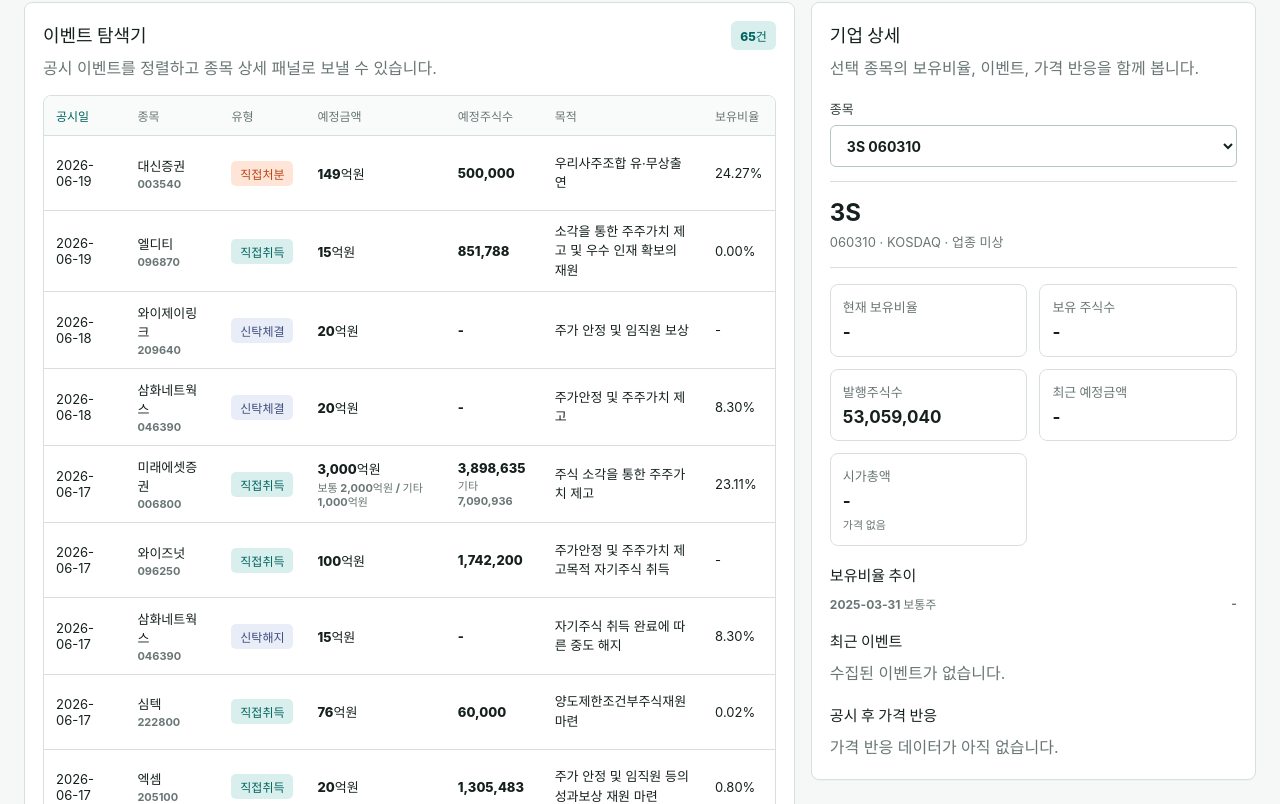
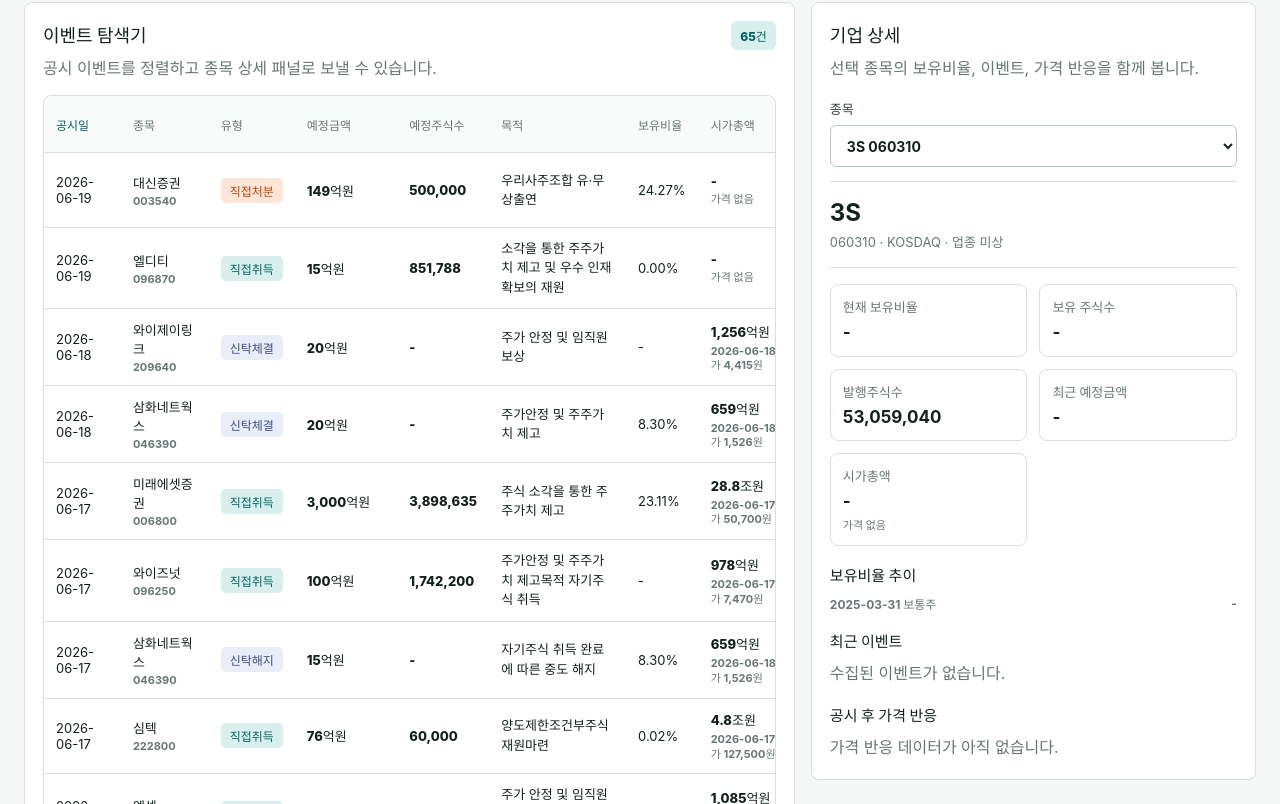
Before and after one commit to ducklove/buybacks, a React (Vite) app: page / in a window 1280 px wide. Shown: the part 1036-1840 px from the top of the page. Built offline with nearby package versions, Linux system fonts and the light colour scheme.

Commit message:
Show planned acquisition stake

```diff
--- a/src/components/CompanyDetail.tsx
+++ b/src/components/CompanyDetail.tsx
@@ -15,7 +15,7 @@
   formatPercent,
   formatSignedPercent
 } from "../utils/format";
-import { latestMarketCap } from "../utils/marketCap";
+import { latestMarketCap, marketCapFrom, plannedAcquisitionStake } from "../utils/marketCap";
 import { dedupeHoldingTimeline, latestPriceMap } from "../utils/metrics";
 import { displayRelativeReaction, displaySimpleReaction } from "../utils/priceReactions";
 
@@ -166,7 +166,10 @@
                 <span className={`event-chip event-${event.event_type}`}>
                   {EVENT_TYPE_LABELS[event.event_type]}
                 </span>
-                <p>{event.purpose ?? event.raw_report_name ?? "목적 데이터 없음"}</p>
+                <div className="event-timeline-copy">
+                  <p>{event.purpose ?? event.raw_report_name ?? "목적 데이터 없음"}</p>
+                  <EventDetailLines event={event} />
+                </div>
               </li>
             ))}
           </ol>
@@ -214,6 +217,37 @@
   return latestSnapshots.find(isCommonHolding) ?? latestSnapshots[latestSnapshots.length - 1];
 }
 
+function EventDetailLines({ event }: { event: EnrichedEvent }) {
+  const details = eventDetailLines(event);
+  if (details.length === 0) {
+    return null;
+  }
+  return <small>{details.join(" · ")}</small>;
+}
+
+function eventDetailLines(event: EnrichedEvent) {
+  const lines: string[] = [];
+  if (event.planned_amount_common_krw != null || event.planned_amount_other_krw != null) {
+    lines.push(
+      `예정금액 보통 ${formatKRW(event.planned_amount_common_krw ?? event.planned_amount_krw)} / 기타 ${formatKRW(
+        event.planned_amount_other_krw
+      )}`
+    );
+  }
+  if (event.planned_shares_other !== null) {
+    lines.push(
+      `예정주식수 보통 ${formatNumber(event.planned_shares_common)} / 기타 ${formatNumber(event.planned_shares_other)}`
+    );
+  }
+
+  const marketCap = marketCapFrom(event.latestPrice ?? event.priceReaction, event.holding);
+  const stake = plannedAcquisitionStake(event.event_type, event.planned_amount_krw, marketCap.amount);
+  if (stake !== null) {
+    lines.push(`예정취득지분 ${formatPercent(stake, 2)}`);
+  }
+  return lines;
+}
+
 function isCommonHolding(snapshot: TreasuryHoldingSnapshot) {
   const stockKind = snapshot.stock_kind.toLowerCase();
   return stockKind.includes("\uBCF4\uD1B5") || stockKind.includes("common");
--- a/src/components/EventTable.tsx
+++ b/src/components/EventTable.tsx
@@ -10,7 +10,7 @@
   formatPercent,
   formatSignedPercent
 } from "../utils/format";
-import { marketCapFrom } from "../utils/marketCap";
+import { marketCapFrom, plannedAcquisitionStake } from "../utils/marketCap";
 import {
   displayReactionValue,
   displayRelativeReaction,
@@ -23,7 +23,7 @@
   onSelectStock: (stockCode: string) => void;
 }
 
-type SortKey = "date" | "company" | "amount" | "marketCap" | "reaction";
+type SortKey = "date" | "company" | "amount" | "stake" | "marketCap" | "reaction";
 
 export function EventTable({ events, selectedStockCode, onSelectStock }: EventTableProps) {
   const [sortKey, setSortKey] = useState<SortKey>("date");
@@ -43,6 +43,9 @@
           ((marketCapFrom(a.latestPrice ?? a.priceReaction, a.holding).amount ?? -1) -
             (marketCapFrom(b.latestPrice ?? b.priceReaction, b.holding).amount ?? -1))
         );
+      }
+      if (sortKey === "stake") {
+        return direction * (plannedStakeValue(a) - plannedStakeValue(b));
       }
       return direction * ((displayReactionValue(a.priceReaction) ?? -99) - (displayReactionValue(b.priceReaction) ?? -99));
     });
@@ -87,6 +90,9 @@
               <SortableHeader active={sortKey === "marketCap"} onClick={() => changeSort("marketCap")}>
                 시가총액
               </SortableHeader>
+              <SortableHeader active={sortKey === "stake"} onClick={() => changeSort("stake")}>
+                예정취득지분
+              </SortableHeader>
               <SortableHeader active={sortKey === "reaction"} onClick={() => changeSort("reaction")}>
                 가격반응
               </SortableHeader>
@@ -129,6 +135,9 @@
                     <MarketCapCell event={event} />
                   </td>
                   <td>
+                    <PlannedStakeCell event={event} />
+                  </td>
+                  <td>
                     <PriceReactionCell event={event} />
                   </td>
                   <td>
@@ -151,16 +160,9 @@
 }
 
 function AmountBreakdown({ event }: { event: EnrichedEvent }) {
-  const commonAmount = event.planned_amount_common_krw ?? event.planned_amount_krw;
-  const otherAmount = event.planned_amount_other_krw ?? null;
   return (
     <div className="stacked-value">
       <strong>{formatKRW(event.planned_amount_krw)}</strong>
-      {otherAmount !== null && (
-        <small>
-          보통 {formatKRW(commonAmount)} / 기타 {formatKRW(otherAmount)}
-        </small>
-      )}
     </div>
   );
 }
@@ -169,11 +171,24 @@
   return (
     <div className="stacked-value">
       <strong>{formatNumber(event.planned_shares_common)}</strong>
-      {event.planned_shares_other !== null && (
-        <small>기타 {formatNumber(event.planned_shares_other)}</small>
-      )}
     </div>
   );
+}
+
+function PlannedStakeCell({ event }: { event: EnrichedEvent }) {
+  const marketCap = marketCapFrom(event.latestPrice ?? event.priceReaction, event.holding);
+  const stake = plannedAcquisitionStake(event.event_type, event.planned_amount_krw, marketCap.amount);
+  return (
+    <div className="stacked-value">
+      <strong>{formatPercent(stake, 2)}</strong>
+      {stake !== null && <small>예정금액 / 시가총액</small>}
+    </div>
+  );
+}
+
+function plannedStakeValue(event: EnrichedEvent) {
+  const marketCap = marketCapFrom(event.latestPrice ?? event.priceReaction, event.holding);
+  return plannedAcquisitionStake(event.event_type, event.planned_amount_krw, marketCap.amount) ?? -1;
 }
 
 function PriceReactionCell({ event }: { event: EnrichedEvent }) {
--- a/src/styles.css
+++ b/src/styles.css
@@ -815,11 +815,26 @@
   padding-bottom: 10px;
 }
 
+.event-timeline-copy {
+  display: grid;
+  gap: 3px;
+  min-width: 0;
+}
+
 .event-timeline p {
   margin: 0;
   color: #3e4b49;
   font-size: 12px;
   line-height: 1.45;
+}
+
+.event-timeline small {
+  color: var(--muted);
+  font-size: 11px;
+  font-weight: 760;
+  line-height: 1.35;
+  min-width: 0;
+  overflow-wrap: anywhere;
 }
 
 .event-timeline time {
--- a/src/utils/marketCap.ts
+++ b/src/utils/marketCap.ts
@@ -1,4 +1,9 @@
-import type { LatestPriceSnapshot, PriceReaction, TreasuryHoldingSnapshot } from "../types/buybacks";
+import type {
+  EventType,
+  LatestPriceSnapshot,
+  PriceReaction,
+  TreasuryHoldingSnapshot
+} from "../types/buybacks";
 
 export interface MarketCapSnapshot {
   amount: number | null;
@@ -32,6 +37,24 @@
   return marketCapFrom(latestPrice ?? latestReaction, holding);
 }
 
+export function plannedAcquisitionStake(
+  eventType: EventType,
+  plannedAmount: number | null | undefined,
+  marketCap: number | null | undefined
+): number | null {
+  if (!isAcquisitionPlanEvent(eventType) || plannedAmount === null || plannedAmount === undefined) {
+    return null;
+  }
+  if (marketCap === null || marketCap === undefined || marketCap <= 0) {
+    return null;
+  }
+  return plannedAmount / marketCap;
+}
+
+export function isAcquisitionPlanEvent(eventType: EventType) {
+  return eventType === "direct_acquisition" || eventType === "trust_contract_start";
+}
+
 function closeFrom(price: LatestPriceSnapshot | PriceReaction | undefined) {
   if (!price) return null;
   if ("close" in price) return price.close;
```
Also changed, not shown: 2 other files (tests, documents, lock files or other folders).
